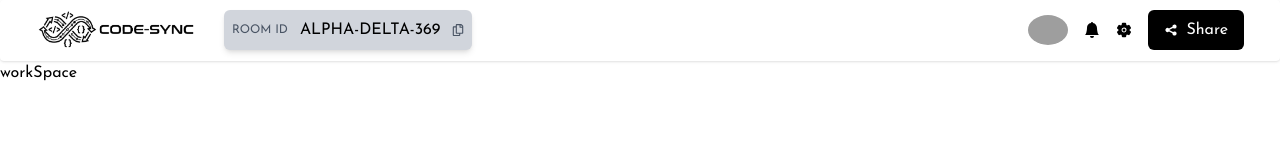
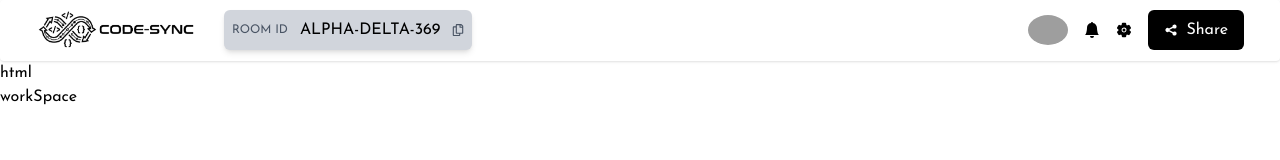
Before and after one commit to sourav-vs/code-sync-frontend, a React (Vite) app: page /workspace in a window 1280 px wide. Shown: the top 160 px of the page. Built offline with nearby package versions, Linux system fonts and the light colour scheme; grey boxes are pictures that could not be loaded; a web font is replaced by a local one.

Commit message:
workspace design

```diff
--- a/src/components/WorkSpaceHeader.jsx
+++ b/src/components/WorkSpaceHeader.jsx
@@ -28,6 +28,11 @@
                     </div>
                 </div>
             </div>
+              <div className='grid grid-cols-2'>
+                    <div className=''>
+                        <h1>html</h1>
+                    </div>
+                </div>
         </>
     )
 }
```
